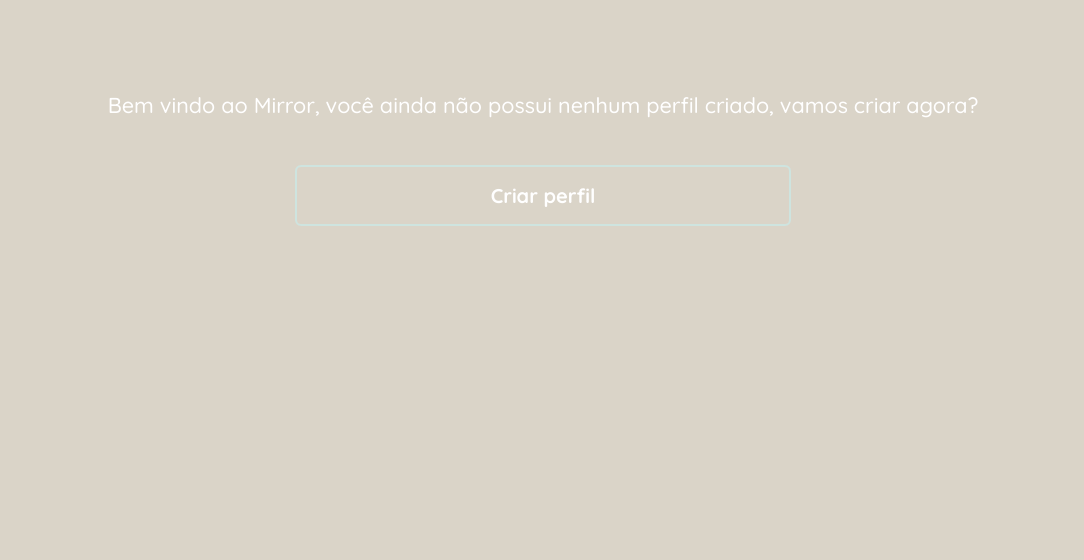
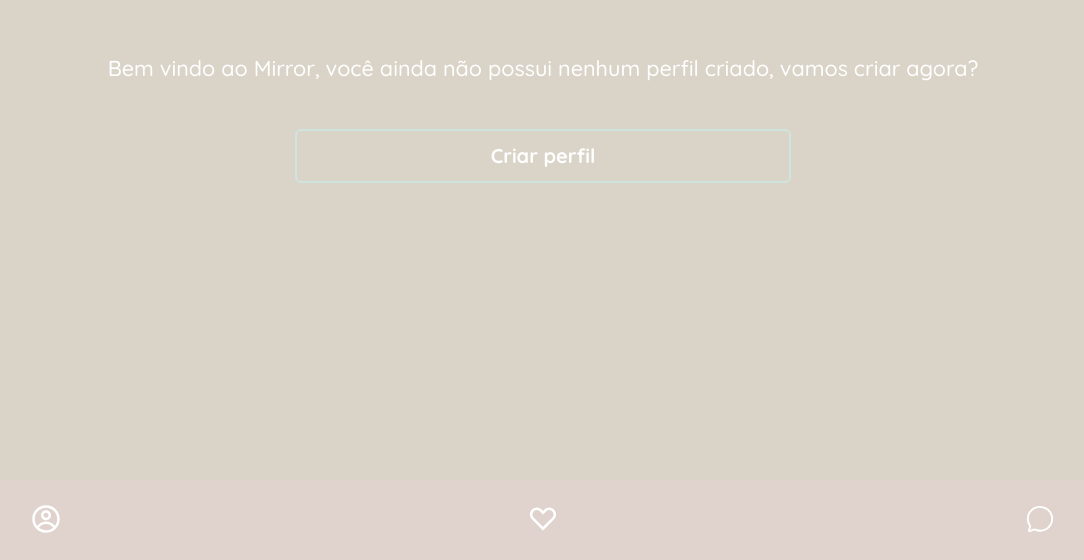
Before and after one commit to EricChandia/mirror-front, a React (Create React App) app: page /home in a window 1280 px wide. Shown: the part 240-800 px from the top of the page, without its empty margins (97-1181 px from the left). Built offline with nearby package versions, Linux system fonts and the light colour scheme; no server answers.

Commit message:
home and some components implemented

```diff
--- /dev/null
+++ b/src/components/Footer.js
@@ -0,0 +1,32 @@
+import styled from "styled-components";
+import { darkColor0, lightColor0, lightColor1, lightColor2, lightColor3, lightColor4 } from "../assets/globalStyles/colors";
+import { IconChat, IconHeart, IconProfile } from "./Icon";
+import { useNavigate } from "react-router-dom";
+
+export default function Footer(){
+    const navigate = useNavigate();
+
+
+    return(
+        <FooterContainer>
+            <div onClick={() => navigate("/home")}><IconProfile /></div>
+            <div onClick={() => navigate("/love")}><IconHeart /></div>
+            <div onClick={() => navigate("/chat")}><IconChat /></div>
+        </FooterContainer>
+    );
+}
+
+const FooterContainer = styled.div`
+    width: 100vw;
+    height: 10vh;
+    padding: 0 10%;
+    z-index: 99;
+    position: absolute;
+    bottom: 0;
+    left: 0;
+
+    display: flex;
+    align-items: center;
+    justify-content: space-between;
+    background-color: ${lightColor3}
+`
--- a/src/components/Icon.js
+++ b/src/components/Icon.js
@@ -1,4 +1,5 @@
-import { CgChevronRightO, CgChevronLeftO } from "react-icons/cg";
+import { CgChevronRightO, CgChevronLeftO, CgProfile, CgHeart } from "react-icons/cg";
+import { IoChatbubbleOutline } from "react-icons/io5";
 import { IconContext } from "react-icons";
 
 
@@ -10,8 +11,6 @@
     )
 }
 
-
-
 export const IconLeftButton = () => {
     return (
     <IconContext.Provider value={{ color: "white", size:"40px", className: 'left-button' }}>
@@ -19,3 +18,28 @@
     </IconContext.Provider>
     )
 }
+
+export const IconProfile = () => {
+    return (
+    <IconContext.Provider value={{ color: "white", size:"30px", className: 'icon-profile' }}>
+        <CgProfile/>
+    </IconContext.Provider>
+    )
+}
+
+export const IconHeart = () => {
+    return (
+    <IconContext.Provider value={{ color: "white", size:"30px", className: 'icon-heart' }}>
+        <CgHeart/>
+    </IconContext.Provider>
+    )
+}
+
+
+export const IconChat = () => {
+    return (
+    <IconContext.Provider value={{ color: "white", size:"30px", className: 'icon-chat' }}>
+        <IoChatbubbleOutline/>
+    </IconContext.Provider>
+    )
+}
--- a/src/components/Input.js
+++ b/src/components/Input.js
@@ -4,7 +4,7 @@
 
 export const TransparentInput1 = styled.input`
 
-display: flex;
+  display: flex;
   justify-content: center;
   align-items: center;
   cursor: pointer;
--- /dev/null
+++ b/src/components/profilePicture.js
@@ -0,0 +1,10 @@
+import styled from "styled-components";
+import { darkColor0, lightColor0, lightColor1, lightColor2, lightColor3, lightColor4 } from "../assets/globalStyles/colors";
+
+export const CircleImg = styled.img`
+    height: ${props => props.height || "100%"};
+    width: ${props => props.width || "100%"};
+    border-radius: 100%;
+    object-fit: cover;
+    border: 1px solid white;
+`
--- a/src/pages/home/Home.js
+++ b/src/pages/home/Home.js
@@ -3,22 +3,74 @@
 import { lightColor0, lightColor1, lightColor2, lightColor3, lightColor4 } from "../../assets/globalStyles/colors";
 import { LightButton1 } from "../../components/Button";
 import { useNavigate } from "react-router-dom";
+import * as service from "../../services/profileService";
+import { useEffect, useState } from "react";
+import getHeaderToken from "../../utils/getHeaderToken";
+import { CircleImg } from "../../components/profilePicture";
+import Footer from "../../components/Footer";
+
 
 export default function Home(){
 
     const navigate = useNavigate();
+    const [profileExists, setProfileExists] = useState(false);
+    const [profile, setProfile] = useState({});
+    const config = getHeaderToken();
+
+    useEffect(() => {
+        async function checkIfProfileExists(){
+
+            try{
+                const profile = await service.getUserProfile(config);
+
+                if(!profile){
+                    setProfileExists(false);
+                    return;
+                }else{
+                    //console.log(profile);
+                    setProfileExists(true);
+                    setProfile(profile);
+                }
+
+
+            }catch(error){
+                console.log(error);
+            }
+
+            //console.log(profileExistis);
+        }
+        checkIfProfileExists();
+    }, []);
 
     return(
-    <HomeScreen>
-        <h1>Bem vindo ao Mirror, você ainda não possui nenhum perfil criado, vamos criar agora?</h1>
-        <CreateProfileBtn onClick={() => navigate("/createProfile")} height="8%" width="40%">Criar perfil</CreateProfileBtn>
-    </HomeScreen>);
+    <>
+        <HomeScreen>
+            {profileExists ?
+                <>
+                    <ProfilePicture width="100px" height="100px" src="https://images.pexels.com/photos/220453/pexels-photo-220453.jpeg?auto=compress&cs=tinysrgb&w=600" alt="profilePicture"></ProfilePicture>
+                    <>
+                    <Name>{profile.name}</Name>
+                    <ProfileTag>@joji</ProfileTag>
+                    </>
+
+                </>
+                :
+                <>
+                    <div><h1>Bem vindo ao Mirror, você ainda não possui nenhum perfil criado, vamos criar agora?</h1></div>
+                    <CreateProfileBtn onClick={() => navigate("/createProfile")} height="8%" width="40%">Criar perfil</CreateProfileBtn>
+                </>
+            }
+
+        </HomeScreen>
+        <Footer />
+    </>
+    );
 }
 
 
 const HomeScreen = styled.div`
     width:  100%;
-    height: 100vh;
+    height: 90vh;
     padding: 20px 20px;
 
     display: flex;
@@ -41,6 +93,25 @@
     }
 
 `
+const Name = styled.p`
+        font-family: "Quicksand";
+        margin-bottom: 5px;
+        font-size: 25px;
+        font-weight: 400;
+`
+
+const ProfileTag = styled.p`
+        font-family: "Quicksand";
+        margin-bottom: 5px;
+        font-size: 20px;
+        font-weight: 400;
+`
 
 const CreateProfileBtn = styled(LightButton1)`
 `;
+
+
+
+const ProfilePicture = styled(CircleImg)`
+    margin-bottom: 10px;
+`;
--- /dev/null
+++ b/src/utils/getHeaderToken.js
@@ -0,0 +1,12 @@
+
+export default function getHeaderToken(){
+    const token = localStorage.getItem("token");
+
+    const config = {
+        headers: {
+            Authorization: `Bearer ${token}`
+        }
+    }
+
+    return config;
+}
```
